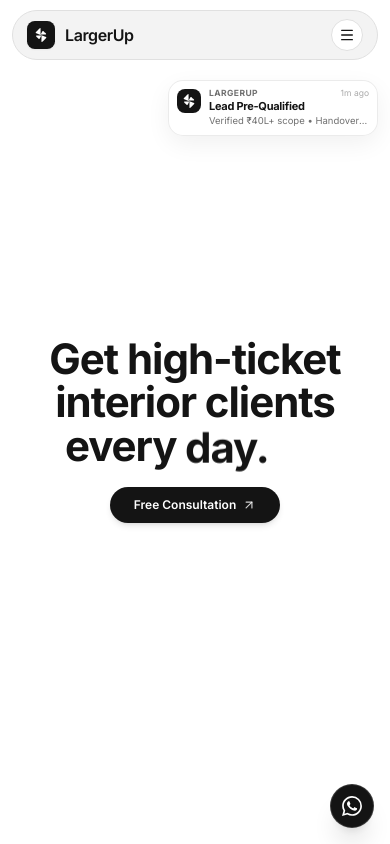
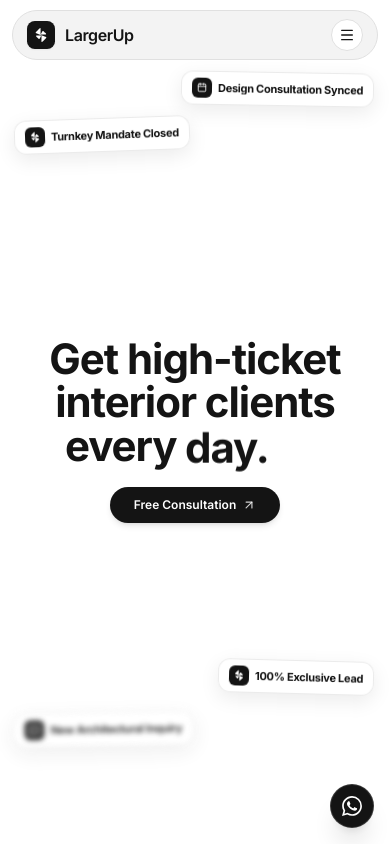
Before and after one commit to moazzam-07/larger_up_webads_landing_page, a React (Vite) app: page / in a window 390 px wide. Shown: the top 844 px of the page. Built offline with nearby package versions, Linux system fonts and the light colour scheme.

Commit message:
feat: show 4 compact single-line notification pills on mobile in choreographed sequence

```diff
--- a/src/components/Hero.jsx
+++ b/src/components/Hero.jsx
@@ -131,14 +131,40 @@ const DESKTOP_CONSTELLATIONS = [
   ],
 ];
 
-// Mobile safe zones (alternating dynamically above and below the headline)
-const MOBILE_SAFE_SPOTS = [
-  { position: 'top', align: 'justify-start pl-3', rotate: 'rotate(-1.5deg)' },
-  { position: 'bottom', align: 'justify-end pr-3', rotate: 'rotate(1.5deg)' },
-  { position: 'top', align: 'justify-end pr-3', rotate: 'rotate(1deg)' },
-  { position: 'bottom', align: 'justify-start pl-3', rotate: 'rotate(-1deg)' },
-  { position: 'top', align: 'justify-center', rotate: 'rotate(0deg)' },
-  { position: 'bottom', align: 'justify-center', rotate: 'rotate(-0.5deg)' },
+// Mobile constellations: 4 popups appearing in safe margins around the headline
+// 2 positioned above the headline, 2 positioned below the CTA button
+const MOBILE_CONSTELLATIONS = [
+  // Constellation 0: Top-Left -> Top-Right -> Bottom-Left -> Bottom-Right
+  [
+    { style: { top: '74px', left: '14px', transform: 'rotate(-1deg)' } },
+    { style: { top: '118px', right: '14px', transform: 'rotate(1.5deg)' } },
+    { style: { bottom: '150px', left: '16px', transform: 'rotate(-1.5deg)' } },
+    { style: { bottom: '98px', right: '16px', transform: 'rotate(2deg)' } },
+  ],
+
+  // Constellation 1: Top-Right -> Top-Left -> Bottom-Right -> Bottom-Left
+  [
+    { style: { top: '72px', right: '16px', transform: 'rotate(1deg)' } },
+    { style: { top: '118px', left: '14px', transform: 'rotate(-2deg)' } },
+    { style: { bottom: '150px', right: '16px', transform: 'rotate(1.5deg)' } },
+    { style: { bottom: '98px', left: '14px', transform: 'rotate(-1deg)' } },
+  ],
+
+  // Constellation 2: Top-Left higher -> Top-Right lower -> Bottom-Right higher -> Bottom-Left lower
+  [
+    { style: { top: '76px', left: '16px', transform: 'rotate(1.5deg)' } },
+    { style: { top: '122px', right: '16px', transform: 'rotate(-1deg)' } },
+    { style: { bottom: '154px', right: '18px', transform: 'rotate(-2deg)' } },
+    { style: { bottom: '95px', left: '16px', transform: 'rotate(1deg)' } },
+  ],
+
+  // Constellation 3: Top-Right higher -> Top-Left lower -> Bottom-Left higher -> Bottom-Right lower
+  [
+    { style: { top: '70px', right: '18px', transform: 'rotate(-1deg)' } },
+    { style: { top: '116px', left: '16px', transform: 'rotate(2deg)' } },
+    { style: { bottom: '154px', left: '16px', transform: 'rotate(1.5deg)' } },
+    { style: { bottom: '95px', right: '18px', transform: 'rotate(-1.5deg)' } },
+  ],
 ];
 
 const DYNAMIC_TIME_WORDS = ['month.', 'week.', 'day.', 'hour.'];
@@ -147,90 +173,65 @@ export default function Hero({ onOpenForm }) {
   // Dynamic headline flipping word index (month -> week -> day -> hour -> month)
   const [wordIdx, setWordIdx] = useState(0);
 
-  // Desktop 4 notifications sequence state:
+  // 4 Notifications sequence state (Unified for both Desktop & Mobile):
   // Step 1: Card 1 enters in its unique location
   // Step 2: Card 2 enters in its unique location
   // Step 3: Card 3 enters in its unique location
   // Step 4: Card 4 enters in its unique location (All 4 cards visible, hold)
   // Step 5: All 4 cards disappear SIMULTANEOUSLY (isExiting = true)
   // Reset: batchCycle increments -> spawns a brand new constellation of locations!
-  const [desktopStep, setDesktopStep] = useState(1);
+  const [notifStep, setNotifStep] = useState(1);
   const [batchOffset, setBatchOffset] = useState(0);
   const [batchCycle, setBatchCycle] = useState(0);
 
-  // Mobile dynamic notification state
-  const [mobileState, setMobileState] = useState({
-    notifIdx: 0,
-    spotIdx: 0,
-    key: 'mobile-0',
-  });
-
-  // Desktop Sequence Timer
+  // 4 Popups Sequence Timer (One-by-one entry, simultaneous exit)
   useEffect(() => {
     let timerId;
 
-    if (desktopStep === 1) {
-      // Card 1 has appeared, wait 850ms then show Card 2
+    if (notifStep === 1) {
       timerId = setTimeout(() => {
-        setDesktopStep(2);
+        setNotifStep(2);
       }, 850);
-    } else if (desktopStep === 2) {
-      // Card 2 has appeared, wait 850ms then show Card 3
+    } else if (notifStep === 2) {
       timerId = setTimeout(() => {
-        setDesktopStep(3);
+        setNotifStep(3);
       }, 850);
-    } else if (desktopStep === 3) {
-      // Card 3 has appeared, wait 850ms then show Card 4
+    } else if (notifStep === 3) {
       timerId = setTimeout(() => {
-        setDesktopStep(4);
+        setNotifStep(4);
       }, 850);
-    } else if (desktopStep === 4) {
+    } else if (notifStep === 4) {
       // All 4 cards are now visible on screen together!
       // Hold briefly (~1.1s) so user sees the complete constellation without lingering too long
       timerId = setTimeout(() => {
-        setDesktopStep(5); // Trigger simultaneous exit
+        setNotifStep(5); // Trigger simultaneous exit
       }, 1100);
-    } else if (desktopStep === 5) {
+    } else if (notifStep === 5) {
       // Fast, smooth simultaneous exit (450ms)
       timerId = setTimeout(() => {
         setBatchOffset((prev) => (prev + 4) % allAppleNotifications.length);
         setBatchCycle((prev) => prev + 1);
-        setDesktopStep(1); // Restart with a brand new constellation of positions!
+        setNotifStep(1); // Restart with a brand new constellation of positions!
       }, 450);
     }
 
     return () => clearTimeout(timerId);
-  }, [desktopStep]);
+  }, [notifStep]);
 
-  // Mobile Loop & Headline Word Flip
+  // Headline Word Flip Interval
   useEffect(() => {
-    let tick = 0;
-
-    const mobileInterval = setInterval(() => {
-      tick++;
-      setMobileState({
-        notifIdx: tick % allAppleNotifications.length,
-        spotIdx: tick % MOBILE_SAFE_SPOTS.length,
-        key: `mobile-${tick}`,
-      });
-    }, 2800);
-
-    // Headline dynamic word rotation: month -> week -> day -> hour -> month
     const wordInterval = setInterval(() => {
       setWordIdx((prev) => (prev + 1) % DYNAMIC_TIME_WORDS.length);
     }, 2600);
 
-    return () => {
-      clearInterval(mobileInterval);
-      clearInterval(wordInterval);
-    };
+    return () => clearInterval(wordInterval);
   }, []);
 
   const renderAppIcon = (app, isMobile = false) => {
     const containerClass = isMobile
-      ? 'w-6 h-6 rounded-[8px] bg-ink text-white p-1 flex items-center justify-center shrink-0 shadow-xs'
+      ? 'w-5 h-5 rounded-[6px] bg-ink text-white p-1 flex items-center justify-center shrink-0 shadow-xs'
       : 'w-8 h-8 rounded-xl bg-ink text-white p-1.5 flex items-center justify-center shrink-0 shadow-sm';
-    const iconClass = isMobile ? 'w-3 h-3 text-white' : 'w-4 h-4 text-white';
+    const iconClass = isMobile ? 'w-2.5 h-2.5 text-white' : 'w-4 h-4 text-white';
 
     if (app === 'CALENDAR') {
       return (
@@ -253,30 +254,21 @@ export default function Hero({ onOpenForm }) {
     );
   };
 
-  // Card component supporting desktop staggered/simultaneous exit & compact mobile sizing
+  // Card component:
+  // On Mobile: Ultra-compact, single-line pill (just Icon + Title) as requested, cutting out description & timestamps
+  // On Desktop: Full rich notification card
   const renderCard = (item, extraClasses = '', isMobile = false, isExiting = false) => {
     if (isMobile) {
       return (
         <div
-          className={`w-[210px] xs:w-[225px] bg-white/90 backdrop-blur-2xl border border-black/[0.08] rounded-[15px] p-2 shadow-[0_8px_24px_rgba(0,0,0,0.06)] flex items-start gap-2 text-left pointer-events-auto transition-all animate-apple-pop ${extraClasses}`}
+          className={`bg-white/95 backdrop-blur-2xl border border-black/[0.08] rounded-xl py-1.5 px-2.5 shadow-[0_6px_20px_rgba(0,0,0,0.08)] flex items-center gap-1.5 text-left pointer-events-auto transition-all select-none max-w-[210px] ${
+            isExiting ? 'animate-apple-exit-all' : 'animate-apple-pop'
+          } ${extraClasses}`}
         >
           {renderAppIcon(item.app, true)}
-          <div className="flex-1 min-w-0">
-            <div className="flex items-center justify-between gap-1 leading-none mb-0.5">
-              <span className="text-[8.5px] font-bold text-muted uppercase tracking-wider">
-                {item.app}
-              </span>
-              <span className="text-[8.5px] text-muted/60 font-normal">
-                {item.time}
-              </span>
-            </div>
-            <p className="text-[11px] font-bold text-ink leading-tight tracking-tight truncate">
+          <p className="text-[11px] font-bold text-ink leading-none tracking-tight truncate">
             {item.title}
           </p>
-            <p className="text-[9.5px] text-muted font-normal leading-tight mt-0.5 truncate">
-              {item.message}
-            </p>
-          </div>
         </div>
       );
     }
@@ -308,10 +300,9 @@ export default function Hero({ onOpenForm }) {
     );
   };
 
-  const isExiting = desktopStep === 5;
-  // Select active constellation based on cycle index: completely different locations every iteration!
-  const currentConstellation = DESKTOP_CONSTELLATIONS[batchCycle % DESKTOP_CONSTELLATIONS.length];
-  const currentMobileSpot = MOBILE_SAFE_SPOTS[mobileState.spotIdx];
+  const isExiting = notifStep === 5;
+  const currentDesktopConstellation = DESKTOP_CONSTELLATIONS[batchCycle % DESKTOP_CONSTELLATIONS.length];
+  const currentMobileConstellation = MOBILE_CONSTELLATIONS[batchCycle % MOBILE_CONSTELLATIONS.length];
 
   return (
     <section className="min-h-[100dvh] w-full flex flex-col items-center justify-center relative px-4 sm:px-6 pt-20 pb-16 sm:pt-24 sm:pb-20 text-center max-w-[1700px] mx-auto overflow-hidden">
@@ -323,11 +314,11 @@ export default function Hero({ onOpenForm }) {
           - In every cycle, a completely new constellation of coordinates is used
           ========================================================================= */}
 
-      {/* Popup 1 (Visible in Steps 1, 2, 3, 4, 5) */}
-      {desktopStep >= 1 && (
+      {/* Desktop Popup 1 */}
+      {notifStep >= 1 && (
         <div
           key={`batch-${batchCycle}-c1`}
-          style={currentConstellation[0].style}
+          style={currentDesktopConstellation[0].style}
           className="hidden md:flex absolute select-none pointer-events-none transition-all duration-500 z-10"
         >
           {renderCard(
@@ -339,11 +330,11 @@ export default function Hero({ onOpenForm }) {
         </div>
       )}
 
-      {/* Popup 2 (Visible in Steps 2, 3, 4, 5) */}
-      {desktopStep >= 2 && (
+      {/* Desktop Popup 2 */}
+      {notifStep >= 2 && (
         <div
           key={`batch-${batchCycle}-c2`}
-          style={currentConstellation[1].style}
+          style={currentDesktopConstellation[1].style}
           className="hidden md:flex absolute select-none pointer-events-none transition-all duration-500 z-10"
         >
           {renderCard(
@@ -355,11 +346,11 @@ export default function Hero({ onOpenForm }) {
         </div>
       )}
 
-      {/* Popup 3 (Visible in Steps 3, 4, 5) */}
-      {desktopStep >= 3 && (
+      {/* Desktop Popup 3 */}
+      {notifStep >= 3 && (
         <div
           key={`batch-${batchCycle}-c3`}
-          style={currentConstellation[2].style}
+          style={currentDesktopConstellation[2].style}
           className="hidden md:flex absolute select-none pointer-events-none transition-all duration-500 z-10"
         >
           {renderCard(
@@ -371,11 +362,11 @@ export default function Hero({ onOpenForm }) {
         </div>
       )}
 
-      {/* Popup 4 (Visible in Steps 4, 5) */}
-      {desktopStep >= 4 && (
+      {/* Desktop Popup 4 */}
+      {notifStep >= 4 && (
         <div
           key={`batch-${batchCycle}-c4`}
-          style={currentConstellation[3].style}
+          style={currentDesktopConstellation[3].style}
           className="hidden md:flex absolute select-none pointer-events-none transition-all duration-500 z-10"
         >
           {renderCard(
@@ -388,21 +379,75 @@ export default function Hero({ onOpenForm }) {
       )}
 
       {/* =========================================================================
-          MOBILE NOTIFICATION: Subtle, Compact Apple Pill (Never overpowers headline)
+          MOBILE 4 POPUPS:
+          - Appear One-by-One just like PC, floating in safe margins around the headline!
+          - Shorter & ultra-compact pills (Icon + Title only, description/timestamps removed)
+          - All 4 visible on screen, then disappear together simultaneously
           ========================================================================= */}
+
+      {/* Mobile Popup 1 (Top Upper Margin) */}
+      {notifStep >= 1 && (
         <div
-        key={mobileState.key}
-        className={`md:hidden absolute ${
-          currentMobileSpot.position === 'top' ? 'top-20 sm:top-24' : 'bottom-10 sm:bottom-14'
-        } left-0 right-0 px-4 flex ${currentMobileSpot.align} animate-apple-pop select-none z-10 pointer-events-none`}
+          key={`m-batch-${batchCycle}-c1`}
+          style={currentMobileConstellation[0].style}
+          className="md:hidden absolute select-none pointer-events-none transition-all duration-300 z-10"
         >
           {renderCard(
-          allAppleNotifications[mobileState.notifIdx],
-          currentMobileSpot.rotate,
+            allAppleNotifications[(batchOffset + 0) % allAppleNotifications.length],
+            '',
             true,
-          false
+            isExiting
           )}
         </div>
+      )}
+
+      {/* Mobile Popup 2 (Top Lower Margin) */}
+      {notifStep >= 2 && (
+        <div
+          key={`m-batch-${batchCycle}-c2`}
+          style={currentMobileConstellation[1].style}
+          className="md:hidden absolute select-none pointer-events-none transition-all duration-300 z-10"
+        >
+          {renderCard(
+            allAppleNotifications[(batchOffset + 1) % allAppleNotifications.length],
+            '',
+            true,
+            isExiting
+          )}
+        </div>
+      )}
+
+      {/* Mobile Popup 3 (Bottom Upper Margin) */}
+      {notifStep >= 3 && (
+        <div
+          key={`m-batch-${batchCycle}-c3`}
+          style={currentMobileConstellation[2].style}
+          className="md:hidden absolute select-none pointer-events-none transition-all duration-300 z-10"
+        >
+          {renderCard(
+            allAppleNotifications[(batchOffset + 2) % allAppleNotifications.length],
+            '',
+            true,
+            isExiting
+          )}
+        </div>
+      )}
+
+      {/* Mobile Popup 4 (Bottom Lower Margin) */}
+      {notifStep >= 4 && (
+        <div
+          key={`m-batch-${batchCycle}-c4`}
+          style={currentMobileConstellation[3].style}
+          className="md:hidden absolute select-none pointer-events-none transition-all duration-300 z-10"
+        >
+          {renderCard(
+            allAppleNotifications[(batchOffset + 3) % allAppleNotifications.length],
+            '',
+            true,
+            isExiting
+          )}
+        </div>
+      )}
 
       {/* =========================================================================
           CENTER STAGE HERO CONTENT
```
Lines whose indentation alone changed are shown as unchanged.
